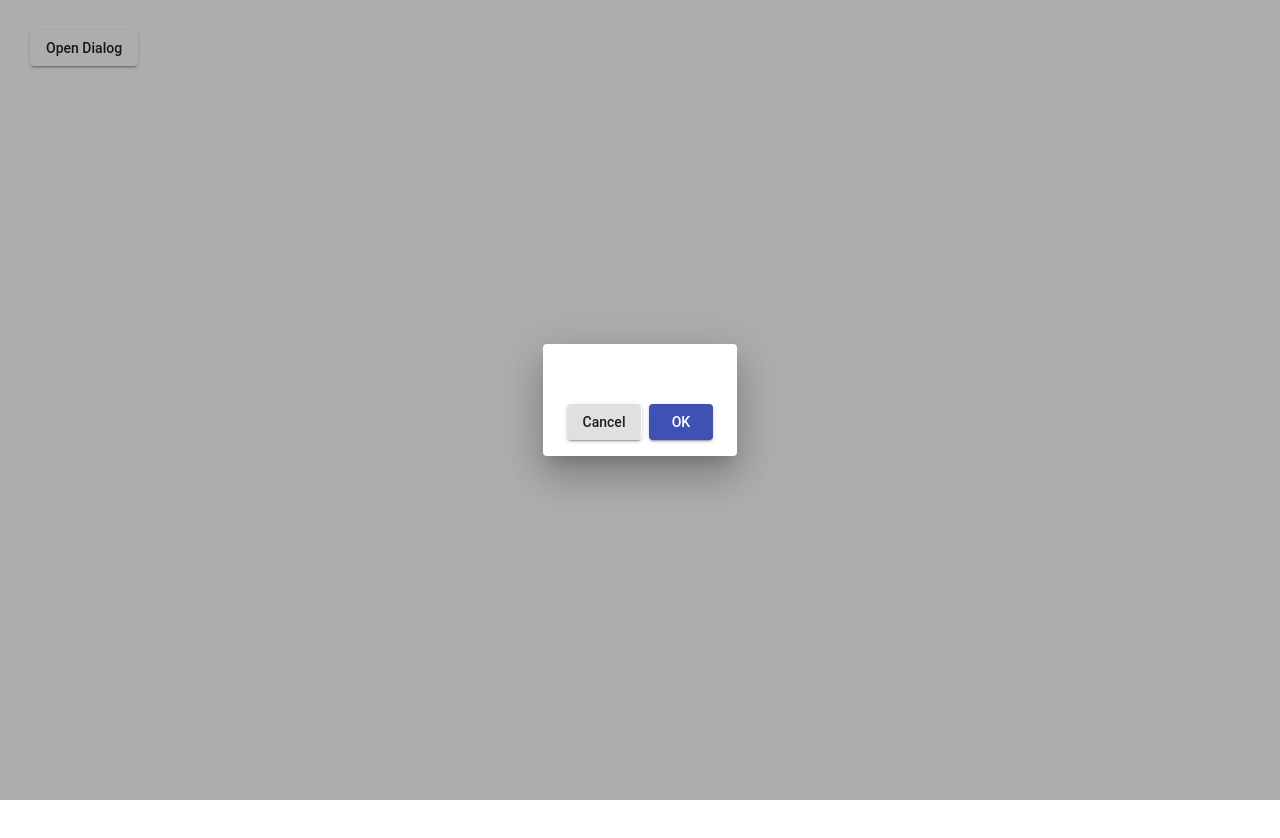
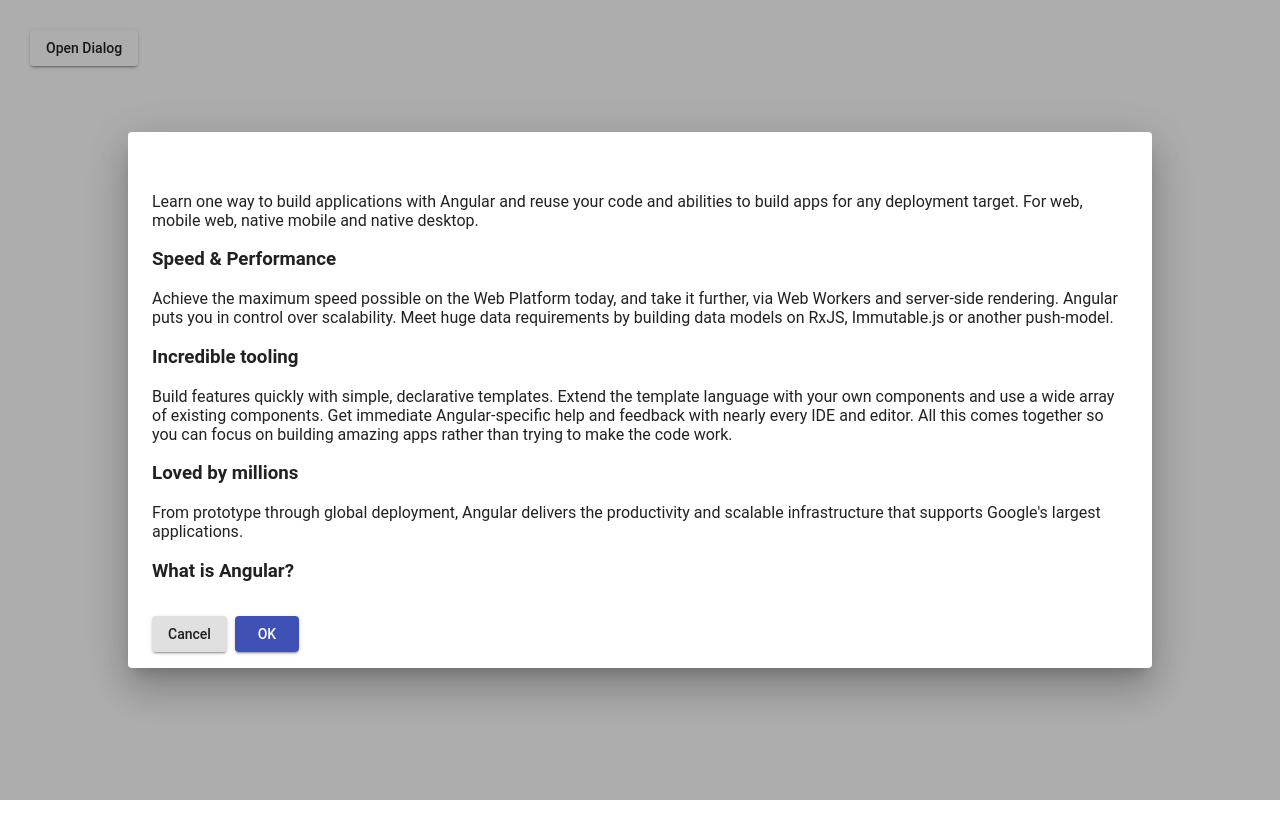
Before and after one commit to Sairam-Reddy/angular-label-dialog-module, an Angular app: page / in a window 1280 px wide. Both pictures are taken after a click on the button "Open Dialog". Shown: the top 838 px of the page. Built offline with nearby package versions, Linux system fonts and the light colour scheme.

Commit message:
2 files modified

```diff
--- a/src/app/components/label-dialog/label-dialog.component.html
+++ b/src/app/components/label-dialog/label-dialog.component.html
@@ -1,6 +1,37 @@
 <h2 mat-dialog-title>{{ title }}</h2>
 
-<mat-dialog-content> </mat-dialog-content>
+<mat-dialog-content>
+  <p>
+    Learn one way to build applications with Angular and reuse your code and
+    abilities to build apps for any deployment target. For web, mobile web,
+    native mobile and native desktop.
+  </p>
+
+  <h3>Speed &amp; Performance</h3>
+  <p>
+    Achieve the maximum speed possible on the Web Platform today, and take it
+    further, via Web Workers and server-side rendering. Angular puts you in
+    control over scalability. Meet huge data requirements by building data
+    models on RxJS, Immutable.js or another push-model.
+  </p>
+
+  <h3>Incredible tooling</h3>
+  <p>
+    Build features quickly with simple, declarative templates. Extend the
+    template language with your own components and use a wide array of existing
+    components. Get immediate Angular-specific help and feedback with nearly
+    every IDE and editor. All this comes together so you can focus on building
+    amazing apps rather than trying to make the code work.
+  </p>
+
+  <h3>Loved by millions</h3>
+  <p>
+    From prototype through global deployment, Angular delivers the productivity
+    and scalable infrastructure that supports Google's largest applications.
+  </p>
+
+  <h3>What is Angular?</h3>
+</mat-dialog-content>
 
 <mat-dialog-actions align="right">
   <button mat-raised-button (click)="cancel()">Cancel</button>
--- a/src/app/components/label-dialog/label-dialog.module.ts
+++ b/src/app/components/label-dialog/label-dialog.module.ts
@@ -5,6 +5,7 @@
 import { MatCheckboxModule } from '@angular/material/checkbox';
 import { FlexLayoutModule } from '@angular/flex-layout';
 import { LabelDialogComponent } from './label-dialog.component';
+import { OverlayModule } from '@angular/cdk/overlay';
 
 @NgModule({
   imports: [
@@ -12,6 +13,7 @@
     FlexLayoutModule,
     MatButtonModule,
     MatDialogModule,
+    OverlayModule,
     MatCheckboxModule,
   ],
   declarations: [LabelDialogComponent],
```
